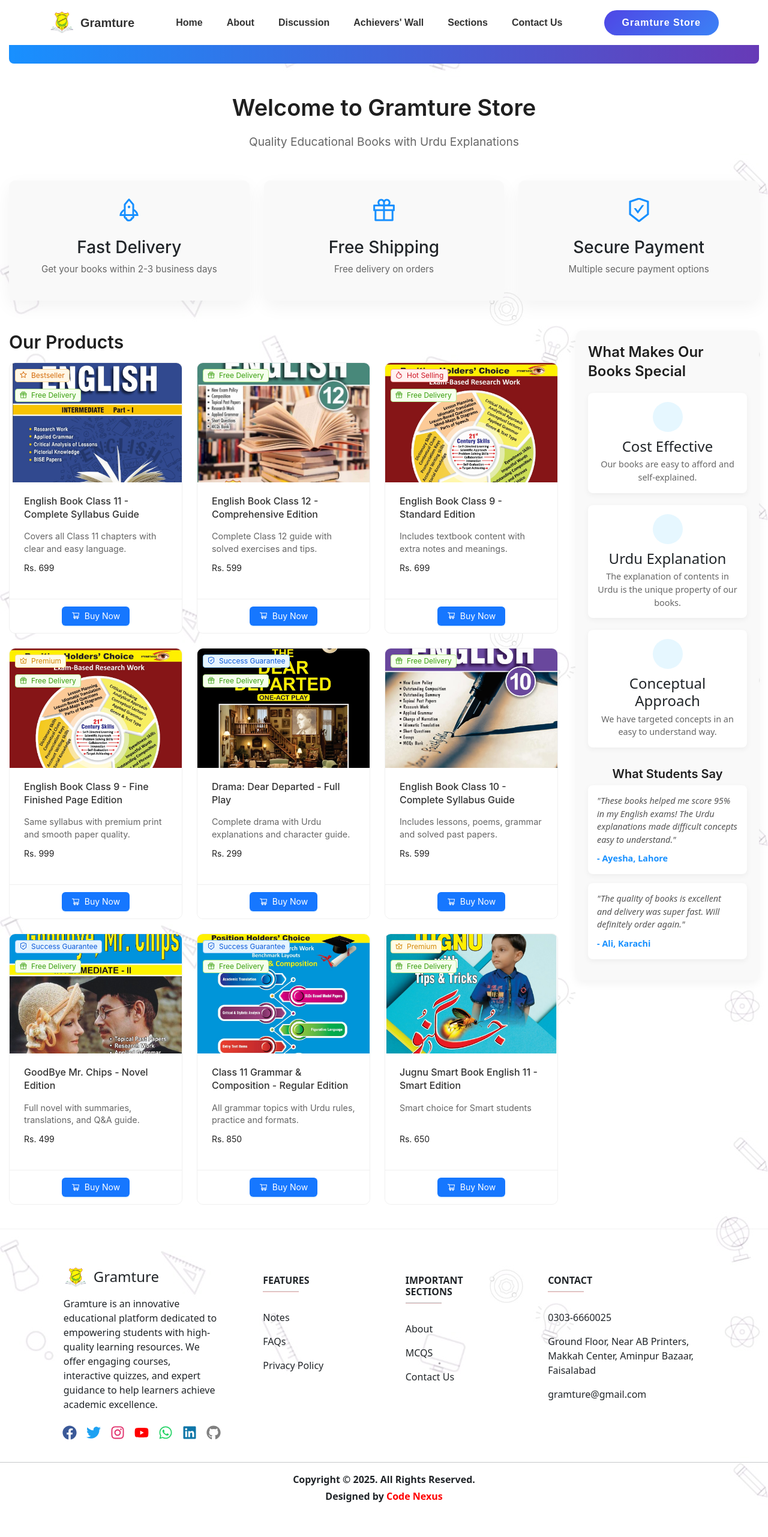
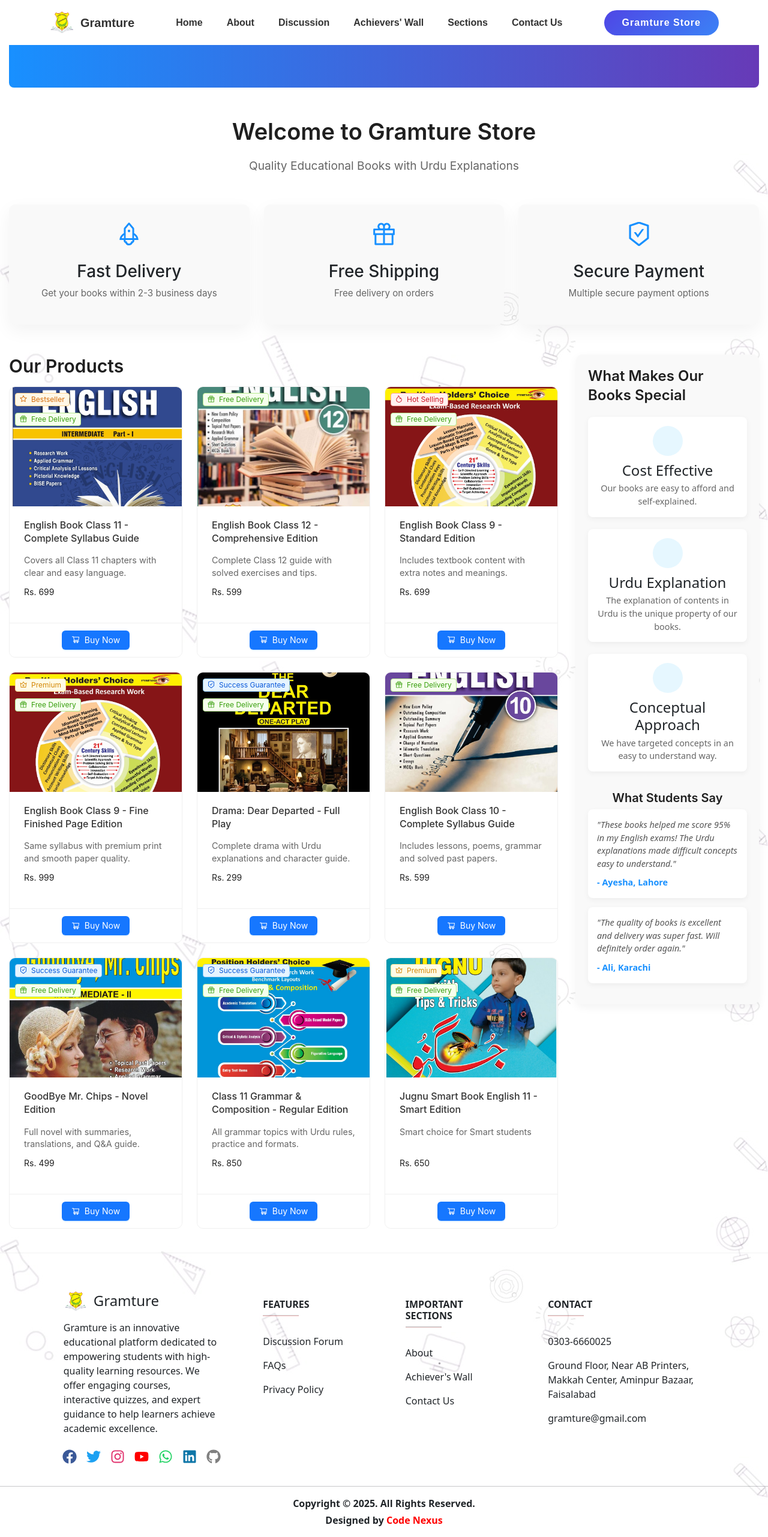
Before and after one commit to m-muteeb/muteebgramture, a React (Create React App) app: page /gramturestore in a window 1280 px wide. Shown: the whole page at 60% size. Before the commit the page ends 2522 px from the top, so only its background shows below. Built offline with nearby package versions, Linux system fonts and the light colour scheme; no server answers.

Commit message:
minor changes in some files

```diff
--- a/public/index.html
+++ b/public/index.html
@@ -24,7 +24,7 @@
       work correctly both with client-side routing and a non-root public URL.
       Learn how to configure a non-root public URL by running `npm run build`.
     -->
-    <title>Gramture-Web</title>
+    <title>Gramture</title>
   </head>
   <body>
     <noscript>You need to enable JavaScript to run this app.</noscript>
--- a/src/components/AboutSection.js
+++ b/src/components/AboutSection.js
@@ -9,7 +9,9 @@ import "../assets/css/about.css";
 
 const About = () => {
 
-
+    useEffect(() => {
+          window.scrollTo(0, 0);
+      }, []);
 
   return (
     <div className='container about-sect' id='about'>
--- a/src/components/ContactPage.js
+++ b/src/components/ContactPage.js
@@ -9,9 +9,9 @@ const ContactSection = () => {
       }, []);
 
   return (
-    <div className="container contactForm">
+    <div className="container contactForm mt-5">
       <div className="row">
-        <div className="col-md-6 mt-3">
+        <div className="col-md-6 mt-5">
           <h1 style={{ fontFamily: "Playfair-Display", fontSize: "35px" }}>How To Find Us</h1>
           <p className="mt-4 text-dark" style={{ color: "#767676" }}>
           Get in touch to explore how we can support your learning journey. Whether you have questions about our programs, just want to learn more, feel free to give us a call, send us an email, or fill out the contact form — we’re here to help.
--- a/src/components/DescriptionPage.js
+++ b/src/components/DescriptionPage.js
@@ -130,7 +130,7 @@ export default function Description() {
           />
 
           {/* Title */}
-          <h1 className="topic-title">{products[0].topic}</h1>
+          <h1 className="topic-title mt-5">{products[0].topic}</h1>
 
           {/* Description */}
           {products.map((product) => (
--- a/src/components/DiscussionFourm.js
+++ b/src/components/DiscussionFourm.js
@@ -34,6 +34,10 @@ const DiscussionForum = () => {
 
     fetchQuestions();
   }, []);
+
+    useEffect(() => {
+          window.scrollTo(0, 0);
+      }, []);
 
   const submitQuestion = async () => {
     if (question && name && email && topic) {
@@ -170,7 +174,7 @@ const DiscussionForum = () => {
       <div className="forum-content">
         {/* Header */}
         <div className="forum-header">
-          <h1 className="forum-title">
+          <h1 className="forum-title mt-4">
             <span className="forum-icon mt-5"></span> Gramture Discussion Forum
           </h1>
           <p className="forum-description">
--- a/src/components/GramtureStore.js
+++ b/src/components/GramtureStore.js
@@ -144,10 +144,10 @@ const GramtureStore = () => {
   };
 
   return (
-    <div className="store-container" style={{ marginTop: '50px' }}>
+    <div className="store-container mt-5" style={{ marginTop: '50px' }}>
       {/* Moving Headline Banner */}
       <div className="headline-banner mt-5">
-        <div className="headline-container mt-2">
+        <div className="headline-container mt-5">
           <div className="headline-text mt-1" key={currentHeadline}>
             {headlines[currentHeadline]}
           </div>
--- a/src/components/Topperswall.js
+++ b/src/components/Topperswall.js
@@ -3,6 +3,11 @@ import { getFirestore, collection, getDocs, orderBy, query } from 'firebase/fire
 import { app } from '../config/firebase';
 
 const ToppersWall = () => {
+
+  useEffect(() => {
+        window.scrollTo(0, 0);
+    }, []);
+
   const db = getFirestore(app);
   const [toppers, setToppers] = useState({
     daily: [],
--- a/src/components/footer.js
+++ b/src/components/footer.js
@@ -5,6 +5,8 @@ import logo from "../assets/images/navbarlogo.webp";
 import "../assets/css/footer.css";
 
 const Footer = () => {
+
+
   const year = new Date().getFullYear();
   return (
     <>
@@ -68,8 +70,8 @@ const Footer = () => {
                   }}
                 />
                 <p>
-                  <Link to="/notes/${selectedClass}/${subjectName.toLowerCase()}/${type}" className="text-dark" style={{ textDecoration: "none" }}>
-                    Notes
+                  <Link to="/discussionfourm" className="text-dark" style={{ textDecoration: "none" }}>
+                    Discussion Forum
                   </Link>
                 </p>
                 <p>
@@ -101,8 +103,8 @@ const Footer = () => {
                   </Link>
                 </p>
                 <p>
-                  <Link to="/institutionpage" className="text-dark" style={{ textDecoration: "none" }}>
-                    MCQS
+                  <Link to="/ourproud" className="text-dark" style={{ textDecoration: "none" }}>
+                    Achiever's Wall
                   </Link>
                 </p>
                 <p>
--- a/src/components/privacypolicy.js
+++ b/src/components/privacypolicy.js
@@ -12,9 +12,13 @@ const PrivacyPolicy = () => {
     setLastUpdatedDate(formattedDate);
   }, []);
 
+    useEffect(() => {
+          window.scrollTo(0, 0);
+      }, []);
+
   return (
-    <Container className="privacy-policy my-5 p-4 rounded">
-      <h1 className="text-center mb-4">Privacy Policy</h1>
+    <Container className="privacy-policy my-5 p-4 rounded mt-5">
+      <h1 className="text-center mb-4 mt-5">Privacy Policy</h1>
       <p>
         At <strong>Gramture</strong>, the privacy of our visitors is of utmost importance to us.
         This <strong>Privacy Policy</strong> outlines the types of personal information
--- a/src/components/recentpost.js
+++ b/src/components/recentpost.js
@@ -1,9 +1,14 @@
-import React, { memo } from 'react';
+import React, { memo , useEffect } from 'react';
 import { Col, Card } from 'react-bootstrap';
 import { Link } from 'react-router-dom';
 import PropTypes from 'prop-types';
 
 export const RecentPostCard = memo(({ post }) => {
+
+    useEffect(() => {
+          window.scrollTo(0, 0);
+      }, []);
+
   return (
     <Col xs={12} sm={6} md={4} lg={4} className="mb-4">
       <Link
--- a/src/pages/Admin-Dashboard/AddTopic.jsx
+++ b/src/pages/Admin-Dashboard/AddTopic.jsx
@@ -838,7 +838,7 @@ const AddContent = () => {
             <Button
               type="default"
               block
-              onClick={() => navigate("/ManageProducts")}
+              onClick={() => navigate("/managecontent")}
             >
               Manage Topics
             </Button>
--- a/src/pages/Admin-Dashboard/ManageContent.js
+++ b/src/pages/Admin-Dashboard/ManageContent.js
@@ -68,6 +68,10 @@ const ManageProducts = () => {
       setDescription(newContent);
     }, 300)
   );
+
+   useEffect(() => {
+          window.scrollTo(0, 0);
+      }, []);
 
   useEffect(() => {
     fetchProducts();
@@ -339,10 +343,10 @@ const ManageProducts = () => {
     return mcqs.map((mcq, index) => (
       <Card
         key={index}
-        style={{ marginBottom: 16, border: "1px solid #f0f0f0" }}
+        style={{ marginBottom: 16, border: "1px solid #f0f0f0", marginTop: 16 }}
         size="small"
       >
-        <div style={{ display: "flex", justifyContent: "space-between", alignItems: "center", marginBottom: 16 }}>
+        <div style={{ display: "flex", justifyContent: "space-between", alignItems: "center", marginBottom: 16 , marginTop: 16 }}>
           <h4>MCQ {index + 1}</h4>
           <Button
             type="link"
```
